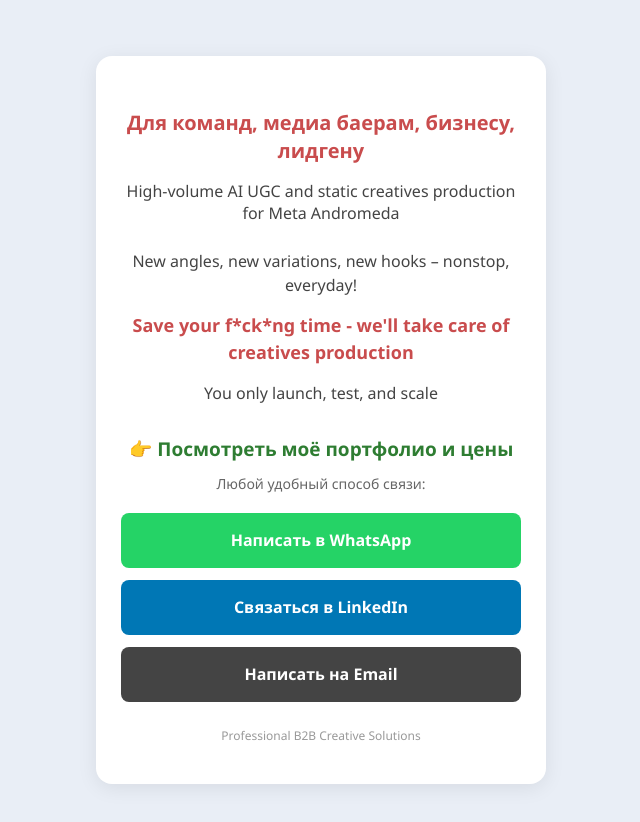
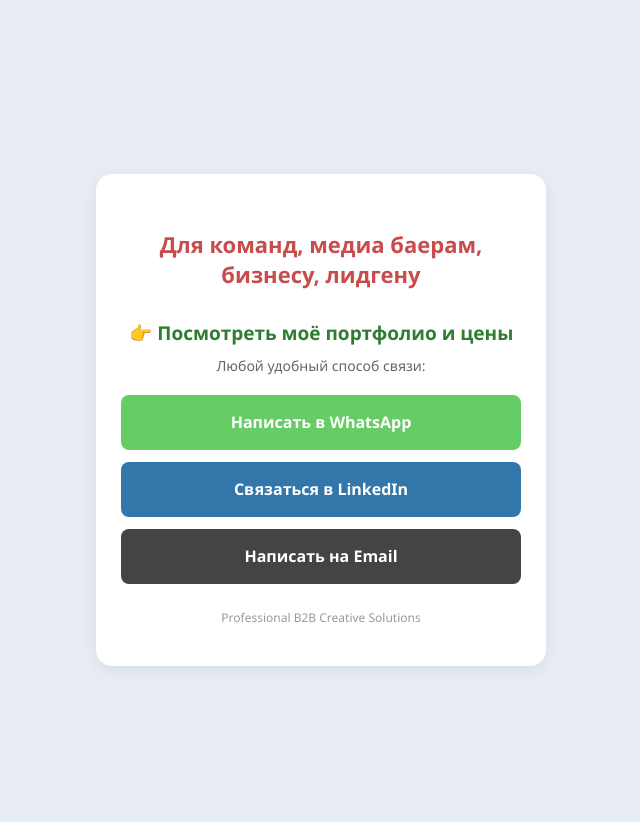
Before and after one commit to tgbuyersteam-boop/Creatives, a plain HTML site: page index.html in a window 1280 px wide. Shown: the whole page, without its empty margins (319-959 px from the left). Drawn offline with Linux system fonts and the light colour scheme.

Commit message:
Update index.html

```diff
--- a/index.html
+++ b/index.html
@@ -42,33 +42,16 @@
         }
         h1 {
             color: #C94C4D;
-            font-size: 20px;
-            margin-bottom: 15px;
+            font-size: 22px;
+            margin-bottom: 30px;
             font-weight: bold;
             line-height: 1.4;
-        }
-        .subtitle {
-            color: #444;
-            font-size: 16px;
-            margin-bottom: 25px;
-            font-weight: 500;
-        }
-        p {
-            color: #444;
-            font-size: 16px;
-            margin: 15px 0;
-            line-height: 1.5;
-        }
-        .highlight-red {
-            color: #C94C4D;
-            font-weight: bold;
-            font-size: 18px;
         }
         .highlight-green {
             color: #2e7d32;
             font-weight: bold;
             font-size: 19px;
-            margin: 30px 0 10px 0;
+            margin: 20px 0 10px 0;
         }
         .contact-text {
             color: #666;
@@ -97,15 +80,15 @@
 
         /* Цвета кнопок */
         .btn-wa {
-            background-color: #25D366;
+            background-color: #66cc66; /* Светло-зеленый как на макете */
             color: white;
         }
         .btn-li {
-            background-color: #0077b5;
+            background-color: #3377aa; /* Синий LinkedIn */
             color: white;
         }
         .btn-mail {
-            background-color: #444;
+            background-color: #444; /* Темно-серый */
             color: white;
         }
 
@@ -120,13 +103,6 @@
 
 <div class="container">
     <h1>Для команд, медиа баерам, бизнесу, лидгену</h1>
-    <div class="subtitle">High-volume AI UGC and static creatives production for Meta Andromeda</div>
-
-    <p>New angles, new variations, new hooks – nonstop, everyday!</p>
-
-    <p class="highlight-red">Save your f*ck*ng time - we'll take care of creatives production</p>
-
-    <p>You only launch, test, and scale</p>
 
     <p class="highlight-green">👉 Посмотреть моё портфолио и цены</p>
     <div class="contact-text">Любой удобный способ связи:</div>
```
